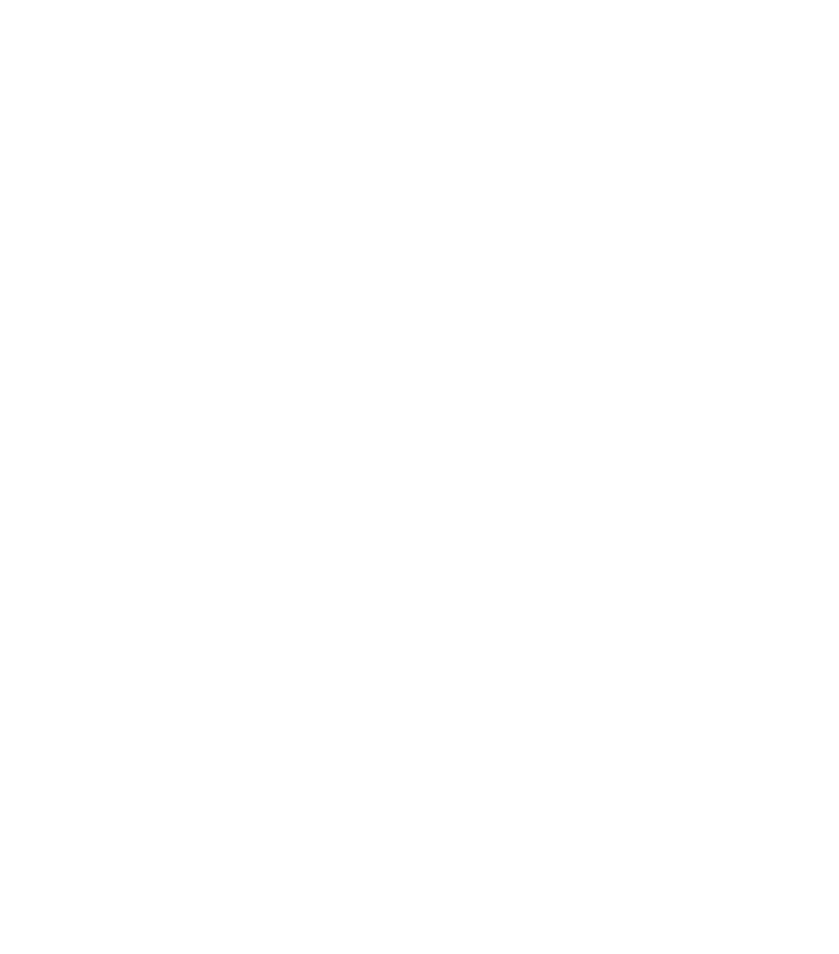
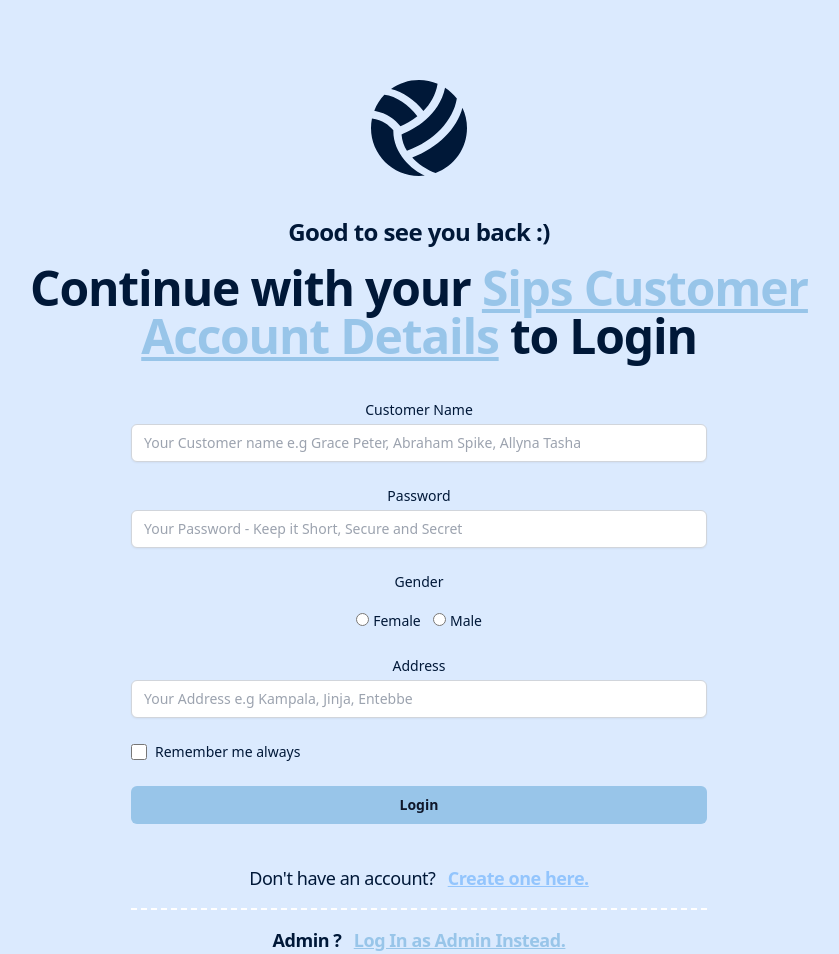
Before and after one commit to capps096github/sips_dev, a plain HTML site: page src/login/customers_login.html in a window 1280 px wide. Shown: the whole page, without its empty margins (221-1060 px from the left). Before the commit the page ends 800 px from the top, so only its background shows below. Drawn offline with nearby package versions, Linux system fonts and the light colour scheme; files that its build step writes are made by us from their sources.

Commit message:
minorchanges

```diff
--- a/src/login/admin_login.html
+++ b/src/login/admin_login.html
@@ -99,6 +99,25 @@
             </div>
           </label>
 
+        <!-- Admin Name -->
+        <label class="block mt-4">
+            <span class="block text-sm font-medium text-sips-color">Admin Name</span>
+
+            <input type="text" placeholder="Your Admin Name e.g John Doe, Mary Claus, Marvin Steven"
+              class="text-gray-900 mt-1 w-full px-3 py-2 bg-white border border-gray-300 rounded-md text-sm shadow-sm placeholder-gray-400 focus:outline-none focus:border-orange-600 focus:ring-1 focus:ring-orange-600"
+              required />
+          </label>
+
+          <!-- Email -->
+        <label class="block mt-4">
+            <span class="block text-sm font-medium text-sips-color">Email</span>
+
+            <input type="text" placeholder="Your Email e.g johndoe@gmail.com, maryclaus@gmail.com"
+              class="text-gray-900 mt-1 w-full px-3 py-2 bg-white border border-gray-300 rounded-md text-sm shadow-sm placeholder-gray-400 focus:outline-none focus:border-orange-600 focus:ring-1 focus:ring-orange-600"
+              required />
+          </label>
+
+
               <!-- Password -->
               <label class="block mt-4">
                 <span class="block text-sm font-medium text-sips-color">Password</span>
--- a/src/login/customers_login.html
+++ b/src/login/customers_login.html
@@ -0,0 +1,155 @@
+<!DOCTYPE html>
+<html lang="en">
+
+  <head>
+    <meta charset="UTF-8" />
+    <meta http-equiv="X-UA-Compatible" content="IE=edge" />
+    <meta name="viewport" content="width=device-width, initial-scale=1.0" />
+
+    <!-- Title -->
+    <title>SIPS | Customer's Login</title>
+    <!-- CSS -->
+    <link href="../../dist/output.css" rel="stylesheet" />
+
+    <!-- JS -->
+    <script src="../sips.js"></script>
+  </head>
+
+  <body class="bg-blue-100">
+    <section class="flex flex-col justify-between h-screen space-y-10">
+      <!-- Main Content -->
+      <main class="mx-auto sm:max-w-4xl max-w-4xl px-4 sm:mt-5 sm:px-6 md:mt-8 lg:mt-10 lg:px-8 xl:mt-14">
+        <div
+          class="sm:text-center text-center items-center transition-colors duration-500 text-sips-color hover:text-blue-300">
+          <!-- Center Logo -->
+          <div onclick="goToSplash()" title="The Sips"
+            class="hover:cursor-pointer flex justify-center items-center mt-6 mb-10 text-sips-color hover:text-sips-blue">
+            <svg class="fill-current w-24 h-24" width="24" height="24" viewBox="0 0 24 24">
+              <path
+                d="M22.856 6.912c-1.36 5.26-6.115 9.959-12.541 12.443.977 1.273 4.071 3.382 5.837 3.892 4.578-1.691 7.848-6.081 7.848-11.247 0-1.821-.418-3.542-1.144-5.088m-15.224 6.699c.119 1.538.613 2.921 1.355 4.094 6.817-2.445 11.584-7.587 12.474-13.067-.824-1.058-1.818-1.975-2.946-2.706-1.437 6.91-7.647 10.345-10.883 11.679m-2.045-1.045c-1.216-1.41-2.604-2.484-5.347-2.96-.157.774-.24 1.574-.24 2.394 0 6.628 5.372 12 12 12 .496 0 .981-.039 1.461-.097-3.253-1.323-8.032-5.669-7.874-11.337m1.78-1.022c1.209-.534 2.74-1.34 4.222-2.485-2.185-2.84-5.239-4.997-8.252-5.349-1.085 1.133-1.946 2.478-2.522 3.968 3.384.647 5.127 2.152 6.552 3.866m-2.356-9.285c1.969-1.416 4.378-2.259 6.989-2.259 1.647 0 3.216.333 4.645.934-.45 2.861-1.835 5.102-3.537 6.793-2.105-2.675-5.203-4.78-8.097-5.468" />
+            </svg>
+          </div>
+
+          <p class="text-2xl tracking-tight font-extrabold">
+            Good to see you back :)
+          </p>
+
+          <h2 class="text-3xl tracking-tight mt-4 font-extrabold sm:text-4xl md:text-5xl mx-auto">
+            Continue with your
+            <span class="text-sips-blue underline xl:inline">Sips Customer Account Details</span>
+            to Login
+          </h2>
+
+
+        <!-- Form div -->
+        <div class="mt-10 justify-center items-center">
+          <div class="max-w-xl mx-auto">
+            <form class="space-y-6">
+              <!-- name -->
+              <label class="block mt-4">
+                <span class="block text-sm font-medium text-sips-color">Customer Name</span>
+                <!-- Using form state modifers, the classes can be identical for every input -->
+                <input type="number" placeholder="Your Customer name e.g Grace Peter, Abraham Spike, Allyna Tasha"
+                  class="text-gray-900 mt-1 w-full px-3 py-2 bg-white border border-gray-300 rounded-md text-sm shadow-sm placeholder-gray-400 focus:outline-none focus:border-orange-600 focus:ring-1 focus:ring-orange-600"
+                  required />
+              </label>
+
+              <!-- Password -->
+              <label class="block mt-4">
+                <span class="block text-sm font-medium text-sips-color">Password</span>
+                <!-- Using form state modifers, the classes can be identical for every input -->
+                <input type="password" placeholder="Your Password - Keep it Short, Secure and Secret"
+                  class="text-gray-900 mt-1 w-full px-3 py-2 bg-white border border-gray-300 rounded-md text-sm shadow-sm placeholder-gray-400 focus:outline-none focus:border-orange-600 focus:ring-1 focus:ring-orange-600"
+                  required />
+              </label>
+
+
+                   <!-- Gender -->
+              <label class="block mt-4 ">
+                <span class="block text-sm font-medium text-sips-color">Gender</span>
+
+                <!-- radios -->
+                <div class="m-4 space-x-3 flex justify-center items-center">
+                  <!-- Female -->
+                  <label for="female">
+                    <input class="text-orange-600 focus:ring-orange-500 border-gray-300" type="radio" name="role"
+                      id="female" value="Female" />
+
+                    <span class=" text-sm font-medium text-sips-color">Female</span>
+
+                  </label>
+
+                    <!-- Male -->
+                    <label for="male">
+                      <input class="text-orange-600 focus:ring-orange-500 border-gray-300" type="radio" name="role"
+                        id="male" value="Male" />
+
+                      <span class=" text-sm font-medium text-sips-color">Male</span>
+
+                    </label>
+                </div>
+              </label>
+
+
+              <!-- address -->
+              <label class="block mt-4">
+                <span class="block text-sm font-medium text-sips-color">Address</span>
+                <!-- Using form state modifers, the classes can be identical for every input -->
+                <input type="number" placeholder="Your Address e.g Kampala, Jinja, Entebbe"
+                  class="text-gray-900 mt-1 w-full px-3 py-2 bg-white border border-gray-300 rounded-md text-sm shadow-sm placeholder-gray-400 focus:outline-none focus:border-orange-600 focus:ring-1 focus:ring-orange-600"
+                  required />
+              </label>
+
+               <!-- Remember -->
+               <div class="flex items-center justify-between">
+                <div class="flex items-center">
+                  <input id="remember-me" name="remember-me" type="checkbox"
+                    class="h-4 w-4 text-orange-600 focus:ring-orange-500 border-gray-300 rounded" />
+                  <label for="remember-me" class="ml-2 block text-sm text-sips-color">
+                    Remember me always
+                  </label>
+                </div>
+              </div>
+
+              <!-- Submit Button -->
+              <button type="submit" onclick="goToStudentDashboard()"
+                class="group relative w-full flex justify-center py-2 px-4 border border-transparent text-sm font-bold rounded-md text-slate-900 bg-sips-blue hover:bg-sips-color transition-colors duration-300">
+                <span class="absolute left-0 inset-y-0 flex items-center pl-3">
+                </span>
+                Login
+              </button>
+
+              <div class="transition-colors duration-300">
+                <!-- Log in -->
+                <p
+                  class="tracking-tight text-sips-color sm:mt-2 sm:text-lg md:mt-2 p-4 lg:mx-0 text-center border-b-2 border-dashed border-white hover:border-orange-500">
+                  Don't have an account?
+                  <span onclick="goToRegister('login')"
+                    class="font-extrabold text-blue-300 hover:cursor-pointer ml-2 underline hover:text-sips-color hover:underline duration-300"
+                    title="Create an Account">
+                    Create one here.
+                  </span>
+                </p>
+
+                <!-- Customer -->
+                <p class="tracking-tight font-bold text-sips-color sm:mt-4 sm:text-lg md:mt-4 mt-4 lg:mx-0 text-center">
+                  Admin ?
+                  <span onclick="goToAdminLogin()"
+                    class="hover:cursor-pointer text-sips-blue ml-2 underline hover:text-sips-color hover:underline duration-300"
+                    title="Log In as Admin">
+                    Log In as Admin Instead.
+                  </span>
+                </p>
+              </div>
+
+              <!-- end -->
+            </form>
+          </div>
+        </div>
+      </main>
+
+
+    </section>
+  </body>
+
+</html>
```
